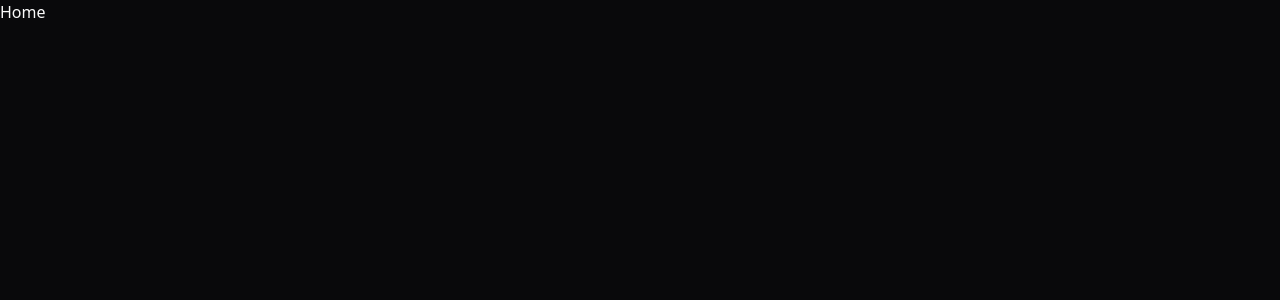
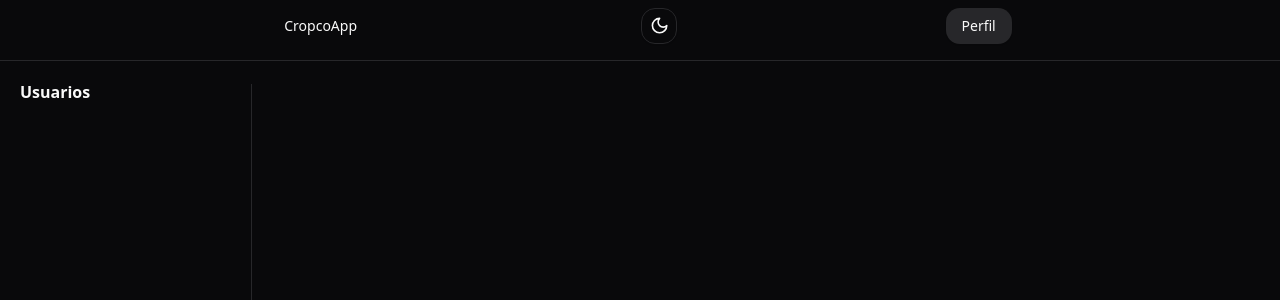
Before and after one commit to YinnerC30/frontend-cropco-app, a React (Vite) app: page / in a window 1280 px wide. Shown: the top 300 px of the page. Built offline with nearby package versions, Linux system fonts and the light colour scheme.

Commit message:
Creación del Home

```diff
--- a/src/App.tsx
+++ b/src/App.tsx
@@ -1,19 +1,17 @@
+import { ThemeProvider } from '@/components/theme-provider';
 import { RouterProvider } from 'react-router-dom';
-
 import { QueryClient, QueryClientProvider } from '@tanstack/react-query';
 import { ReactQueryDevtools } from '@tanstack/react-query-devtools';
-import { router } from './routes/BrowserRouter';
-import { ThemeProvider } from '@/components/theme-provider';
-import { Toaster } from '@/components/ui/sonner';
+import { Router } from './routes/BrowserRouter';
 
 const queryClient = new QueryClient();
+
 export const App = () => {
   return (
     <>
       <QueryClientProvider client={queryClient}>
         <ThemeProvider defaultTheme="dark" storageKey="vite-ui-theme">
-          <RouterProvider router={router} />
-          <Toaster />
+          <RouterProvider router={Router} />
         </ThemeProvider>
         <ReactQueryDevtools />
       </QueryClientProvider>
--- a/src/components/Home.tsx
+++ b/src/components/Home.tsx
@@ -1,21 +1,60 @@
-import { NavLink, Outlet } from 'react-router-dom';
+import { Button } from '@/components/ui/button';
+import {
+  DropdownMenu,
+  DropdownMenuContent,
+  DropdownMenuItem,
+  DropdownMenuLabel,
+  DropdownMenuSeparator,
+  DropdownMenuTrigger,
+} from '@/components/ui/dropdown-menu';
+import { Separator } from '@/components/ui/separator';
+import { Link, NavLink, Outlet } from 'react-router-dom';
 import { ModeToggle } from './mode-toggle';
+import { ScrollArea } from './ui/scroll-area';
+import { Toaster } from './ui/sonner';
 
 export const Home = () => {
   return (
     <>
+      <div className="grid h-screen grid-cols-10 grid-rows-10">
+        <header className="flex flex-col col-span-10 col-start-1 row-span-1">
+          <div className="flex items-center my-2 justify-evenly">
+            <Button variant="link" asChild>
+              <Link to="/">CropcoApp</Link>
+            </Button>
+
             <ModeToggle />
-      <nav>
-        <h1>CropcoApp</h1>
-
-        <ul>
+            <DropdownMenu>
+              <DropdownMenuTrigger asChild>
+                <Button variant="secondary">Perfil</Button>
+              </DropdownMenuTrigger>
+              <DropdownMenuContent className="w-56">
+                <DropdownMenuLabel>Mi cuenta</DropdownMenuLabel>
+                <DropdownMenuSeparator />
+                <DropdownMenuItem>Log out</DropdownMenuItem>
+              </DropdownMenuContent>
+            </DropdownMenu>
+          </div>
+          <Separator className="my-2" />
+        </header>
+        <nav className="flex flex-row col-span-2 row-start-2 row-span-9">
+          <ul className="w-11/12 ml-5 text-base font-bold">
             <li>
               <NavLink to="users">Usuarios</NavLink>
             </li>
           </ul>
+
+          <div className="h-full m-1">
+            <Separator orientation="vertical" />
+          </div>
         </nav>
-      <div>
+        <main className="col-span-6 row-span-7">
+          {/* TODO: Configurar medidas de Scroll area */}
+          <ScrollArea>
             <Outlet />
+          </ScrollArea>
+        </main>
+        <Toaster />
       </div>
     </>
   );
--- a/src/components/table/DataTablePagination.tsx
+++ b/src/components/table/DataTablePagination.tsx
@@ -33,7 +33,7 @@ export function DataTablePagination<TData>({
               <SelectValue placeholder={table.getState().pagination.pageSize} />
             </SelectTrigger>
             <SelectContent side="top">
-              {[10, 20, 30, 40, 50].map(pageSize => (
+              {[5,10, 20, 30, 40, 50].map(pageSize => (
                 <SelectItem key={pageSize} value={`${pageSize}`}>
                   {pageSize}
                 </SelectItem>
@@ -48,39 +48,39 @@ export function DataTablePagination<TData>({
         <div className="flex items-center space-x-2">
           <Button
             variant="outline"
-            className="hidden h-8 w-8 p-0 lg:flex"
+            className="hidden w-8 h-8 p-0 lg:flex"
             onClick={() => table.setPageIndex(0)}
             disabled={!table.getCanPreviousPage()}
           >
             <span className="sr-only">Go to first page</span>
-            <DoubleArrowLeftIcon className="h-4 w-4" />
+            <DoubleArrowLeftIcon className="w-4 h-4" />
           </Button>
           <Button
             variant="outline"
-            className="h-8 w-8 p-0"
+            className="w-8 h-8 p-0"
             onClick={() => table.previousPage()}
             disabled={!table.getCanPreviousPage()}
           >
             <span className="sr-only">Go to previous page</span>
-            <ChevronLeftIcon className="h-4 w-4" />
+            <ChevronLeftIcon className="w-4 h-4" />
           </Button>
           <Button
             variant="outline"
-            className="h-8 w-8 p-0"
+            className="w-8 h-8 p-0"
             onClick={() => table.nextPage()}
             disabled={!table.getCanNextPage()}
           >
             <span className="sr-only">Go to next page</span>
-            <ChevronRightIcon className="h-4 w-4" />
+            <ChevronRightIcon className="w-4 h-4" />
           </Button>
           <Button
             variant="outline"
-            className="hidden h-8 w-8 p-0 lg:flex"
+            className="hidden w-8 h-8 p-0 lg:flex"
             onClick={() => table.setPageIndex(table.getPageCount() - 1)}
             disabled={!table.getCanNextPage()}
           >
             <span className="sr-only">Go to last page</span>
-            <DoubleArrowRightIcon className="h-4 w-4" />
+            <DoubleArrowRightIcon className="w-4 h-4" />
           </Button>
         </div>
       </div>
--- /dev/null
+++ b/src/components/ui/separator.tsx
@@ -0,0 +1,29 @@
+import * as React from "react"
+import * as SeparatorPrimitive from "@radix-ui/react-separator"
+
+import { cn } from "@/lib/utils"
+
+const Separator = React.forwardRef<
+  React.ElementRef<typeof SeparatorPrimitive.Root>,
+  React.ComponentPropsWithoutRef<typeof SeparatorPrimitive.Root>
+>(
+  (
+    { className, orientation = "horizontal", decorative = true, ...props },
+    ref
+  ) => (
+    <SeparatorPrimitive.Root
+      ref={ref}
+      decorative={decorative}
+      orientation={orientation}
+      className={cn(
+        "shrink-0 bg-border",
+        orientation === "horizontal" ? "h-[1px] w-full" : "h-full w-[1px]",
+        className
+      )}
+      {...props}
+    />
+  )
+)
+Separator.displayName = SeparatorPrimitive.Root.displayName
+
+export { Separator }
--- a/src/routes/BrowserRouter.tsx
+++ b/src/routes/BrowserRouter.tsx
@@ -5,18 +5,11 @@ import UsersModule from '@/features/users/UsersModule';
 import { ViewUser } from '@/features/users/ViewUser';
 import { CreateUser } from '@/features/users/form/CreateUser';
 import { ModifyUser } from '@/features/users/form/ModifyUser';
-import { UserTable } from '@/features/users/table/UserTable';
 import { createBrowserRouter } from 'react-router-dom';
-import Root from './root';
 
-export const router = createBrowserRouter([
+export const Router = createBrowserRouter([
   {
     path: '/',
-    element: <Root />,
-    errorElement: <ErrorPage />,
-  },
-  {
-    path: '/home',
     element: <Home />,
     errorElement: <ErrorPage />,
     children: [
--- a/src/routes/root.tsx
+++ /dev/null
@@ -1,18 +0,0 @@
-import { Link, Outlet } from 'react-router-dom';
-
-export default function Root() {
-  return (
-    <>
-      <div>
-        <nav>
-          <ul>
-            <li>
-              <Link to={`/home`}>Home</Link>
-            </li>
-          </ul>
-        </nav>
-        <Outlet />
-      </div>
-    </>
-  );
-}
```
Lines whose indentation alone changed are shown as unchanged.
